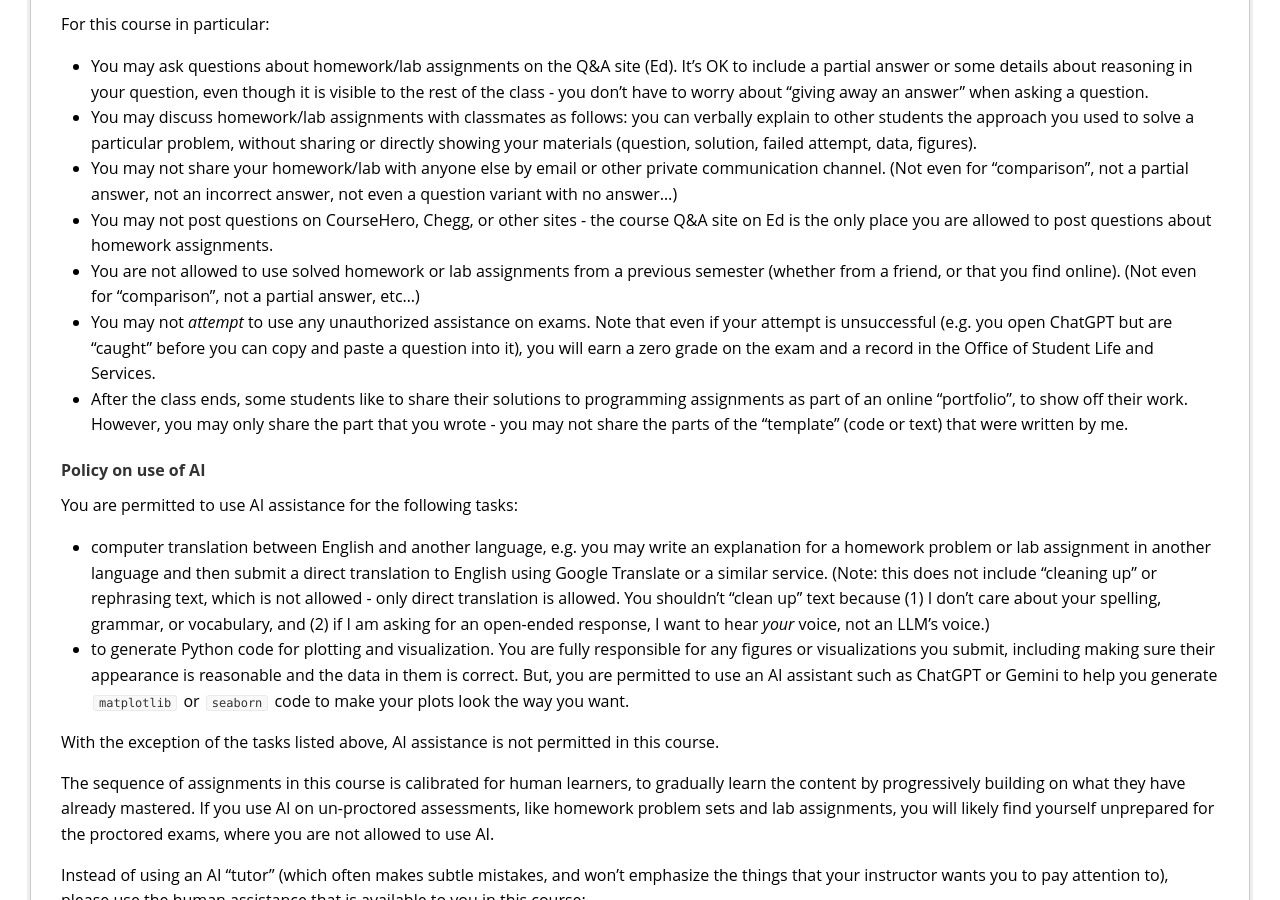
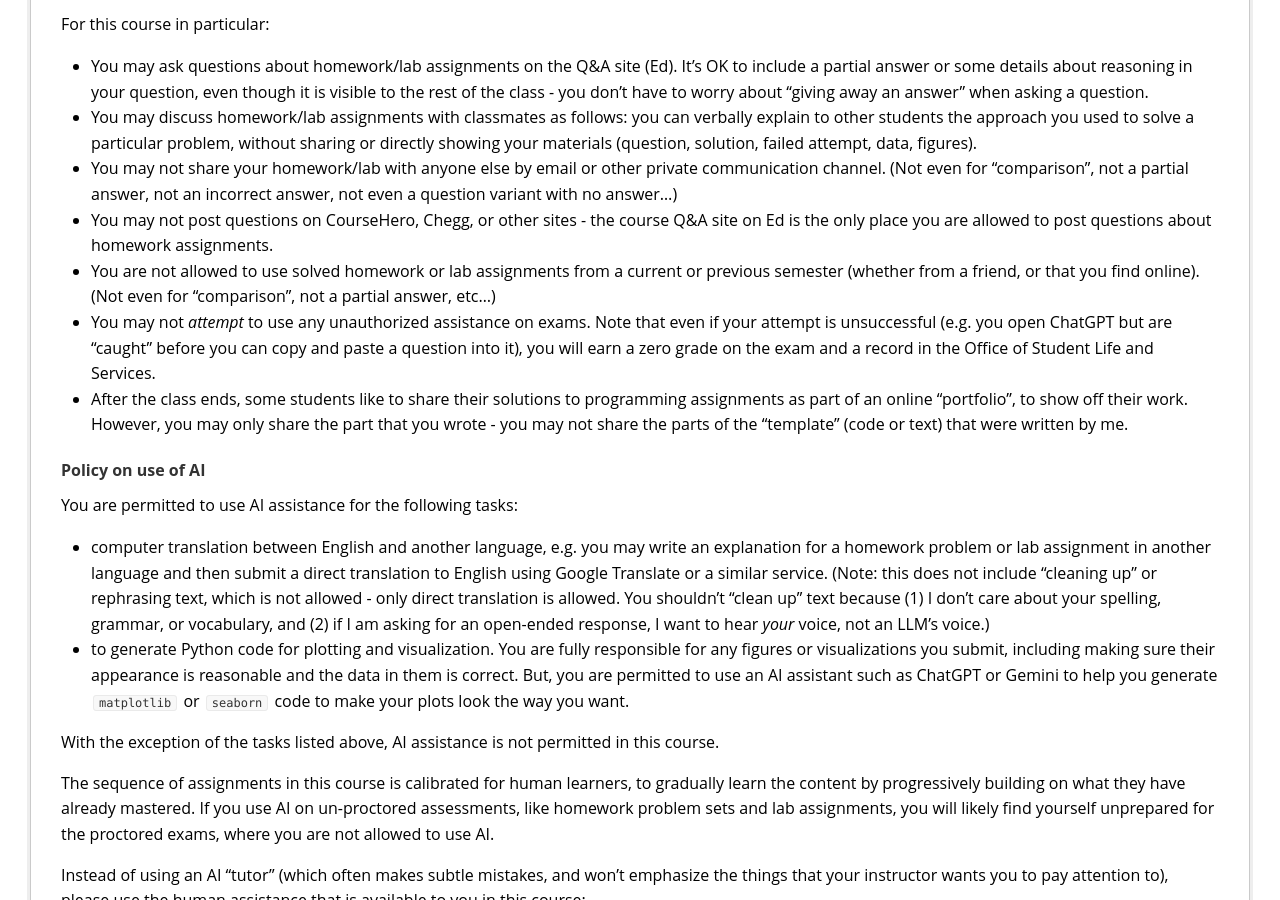
Before and after one commit to ffund/intro-ml-tss21, a Jekyll site: the page syllabus/in-person.html, which Jekyll copies as it is, in a window 1280 px wide and 900 px high, scrolled down 5791 px. Built offline with Jekyll 4.4.1, drawn with Linux system fonts in a browser that asks for light colours.

Commit message:
Update syllabus policy

```diff
--- a/syllabus/in-person.html
+++ b/syllabus/in-person.html
@@ -433,8 +433,8 @@ with no answer…)</li>
 the course Q&amp;A site on Ed is the only place you are allowed to post
 questions about homework assignments.</li>
 <li>You are not allowed to use solved homework or lab assignments from a
-previous semester (whether from a friend, or that you find online). (Not
-even for “comparison”, not a partial answer, etc…)</li>
+current or previous semester (whether from a friend, or that you find
+online). (Not even for “comparison”, not a partial answer, etc…)</li>
 <li>You may not <em>attempt</em> to use any unauthorized assistance on
 exams. Note that even if your attempt is unsuccessful (e.g. you open
 ChatGPT but are “caught” before you can copy and paste a question into
--- a/syllabus/online.html
+++ b/syllabus/online.html
@@ -440,8 +440,8 @@ with no answer…)</li>
 the course Q&amp;A site on Ed is the only place you are allowed to post
 questions about homework assignments.</li>
 <li>You are not allowed to use solved homework or lab assignments from a
-previous semester (whether from a friend, or that you find online). (Not
-even for “comparison”, not a partial answer, etc…)</li>
+current or previous semester (whether from a friend, or that you find
+online). (Not even for “comparison”, not a partial answer, etc…)</li>
 <li>You may not <em>attempt</em> to use any unauthorized assistance on
 exams. Note that even if your attempt is unsuccessful (e.g. you open
 ChatGPT but are “caught” before you can copy and paste a question into
```
Also changed, not shown: syllabus/integrity.md (+1 -1 lines).
